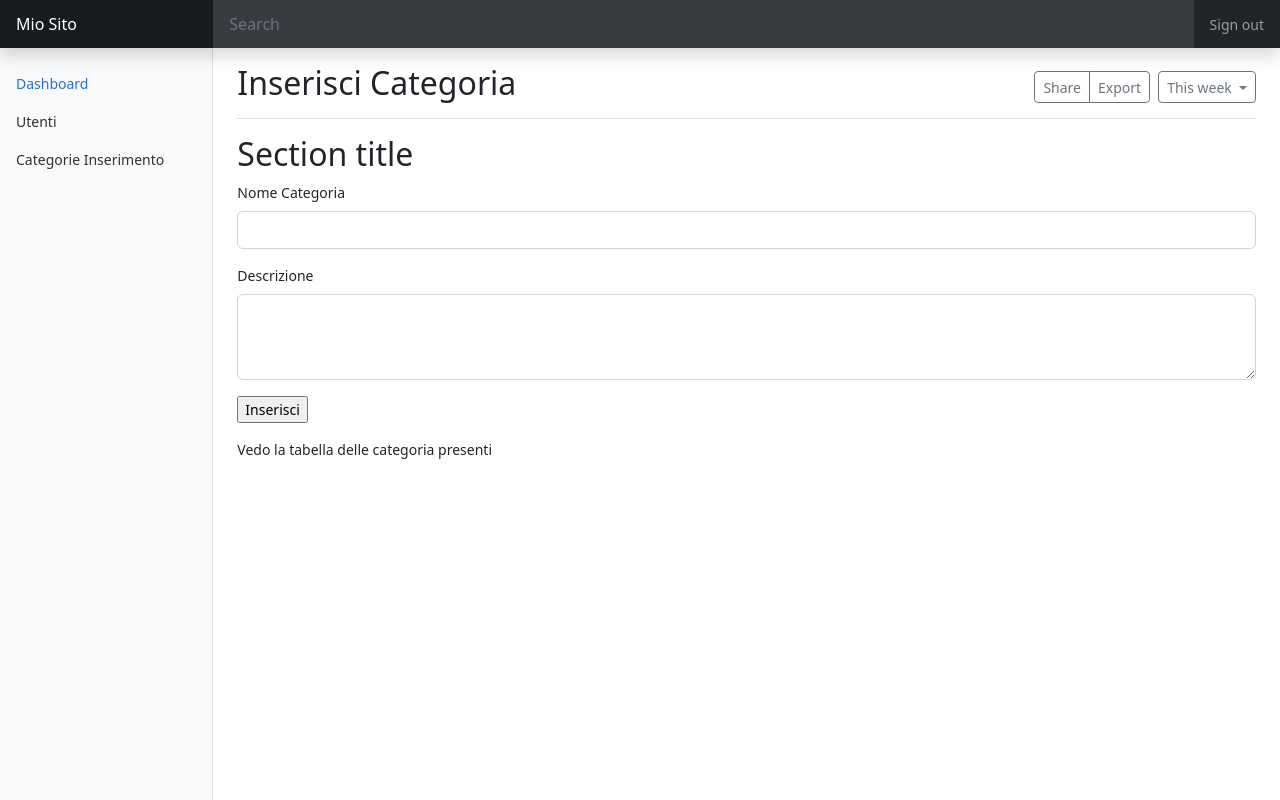
After one commit to michelesorbo/html_css_js, a PHP site: page /admin/categorie_ins.php in a window 1280 px wide. The commit adds this page. Run offline with PHP 8.4, Linux system fonts and the light colour scheme; the visitor is signed in with stand-in values (Sample User, id 1).

Commit message:
ecommerce_upd

```diff
--- a/PHP/ecommerce/admin/base.php
+++ b/PHP/ecommerce/admin/base.php
@@ -3,6 +3,7 @@ session_start();
 if($_SESSION['logged'] == false){
   header('Location: ../login.php');
 }
+include("../dbcon.php");
 ?>
 <?php include("layout/head.php"); ?>
 <body>
--- /dev/null
+++ b/PHP/ecommerce/admin/categorie_ins.php
@@ -0,0 +1,69 @@
+<?php
+session_start();
+if($_SESSION['logged'] == false){
+  header('Location: ../login.php');
+}
+include("../dbcon.php");
+?>
+<?php include("layout/head.php"); ?>
+<body>
+
+<?php include("layout/header.php"); ?>
+
+<div class="container-fluid">
+  <div class="row">
+    <?php include("layout/menu.php"); ?>
+
+    <main class="col-md-9 ms-sm-auto col-lg-10 px-md-4">
+      <div class="d-flex justify-content-between flex-wrap flex-md-nowrap align-items-center pt-3 pb-2 mb-3 border-bottom">
+        <h1 class="h2">Inserisci Categoria</h1>
+        <div class="btn-toolbar mb-2 mb-md-0">
+          <div class="btn-group me-2">
+            <button type="button" class="btn btn-sm btn-outline-secondary">Share</button>
+            <button type="button" class="btn btn-sm btn-outline-secondary">Export</button>
+          </div>
+          <button type="button" class="btn btn-sm btn-outline-secondary dropdown-toggle">
+            <span data-feather="calendar" class="align-text-bottom"></span>
+            This week
+          </button>
+        </div>
+      </div>
+
+      <h2>Section title</h2>
+      <form method="POST" action="<?php echo $_SERVER['PHP_SELF']; ?>">
+        <div class="mb-3">
+            <label for="exampleFormControlInput1" class="form-label">Nome Categoria</label>
+            <input type="text" name="nome_cat" class="form-control" id="exampleFormControlInput1">
+        </div>
+        <div class="mb-3">
+            <label for="exampleFormControlTextarea1" class="form-label">Descrizione</label>
+            <textarea class="form-control" name="desc" id="exampleFormControlTextarea1" rows="3"></textarea>
+        </div>
+        <div class="mb-3">
+            <input type="submit" value="Inserisci">
+        </div>
+    </form>
+    <?php
+    //Faccio la query di inserimento se invio i dati
+    if(isset($_POST["nome_cat"])){
+       $query = "INSERT INTO categorie VALUES (NULL, '".$_POST['nome_cat']."', '".$_POST["desc"]."')";
+       $result = $db_con->query($query);
+
+       if($result){
+        echo '<div class="alert alert-success" role="alert">Categoria inserita</div>';
+        }else{
+            echo "Problemi in fase di registrazione";
+        }
+    }
+    ?>
+
+    <div>Vedo la tabella delle categoria presenti
+    <table class="table table-hover">
+    </table>
+    </div>
+    </main>
+  </div>
+</div>
+
+
+ <?php include("layout/footer.php"); ?>
--- a/PHP/ecommerce/admin/dashboard.php
+++ b/PHP/ecommerce/admin/dashboard.php
@@ -3,6 +3,7 @@ session_start();
 if($_SESSION['logged'] == false){
   header('Location: ../login.php');
 }
+include("../dbcon.php");
 ?>
 
 <?php include("layout/head.php"); ?>
--- a/PHP/ecommerce/admin/layout/menu.php
+++ b/PHP/ecommerce/admin/layout/menu.php
@@ -11,6 +11,12 @@
             <a class="nav-link" aria-current="page" href="utenti_lista.php">
               <span data-feather="home" class="align-text-bottom"></span>
               Utenti
+            </a>
+          </li>
+          <li class="nav-item">
+            <a class="nav-link" aria-current="page" href="categorie_ins.php">
+              <span data-feather="home" class="align-text-bottom"></span>
+              Categorie Inserimento
             </a>
           </li>
          <!-- <li class="nav-item">
--- a/PHP/ecommerce/admin/utenti_lista.php
+++ b/PHP/ecommerce/admin/utenti_lista.php
@@ -3,6 +3,7 @@ session_start();
 if($_SESSION['logged'] == false){
   header('Location: ../login.php');
 }
+include("../dbcon.php");
 ?>
 <?php include("layout/head.php"); ?>
 <body>
```
Also changed, not shown: 1 other file.
